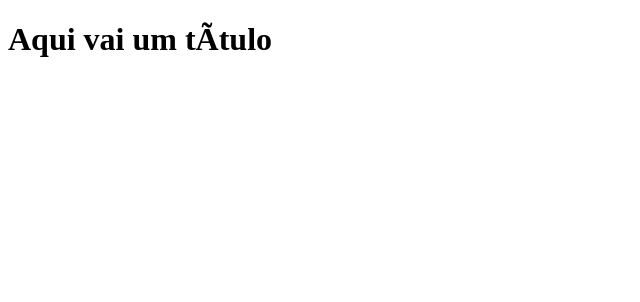
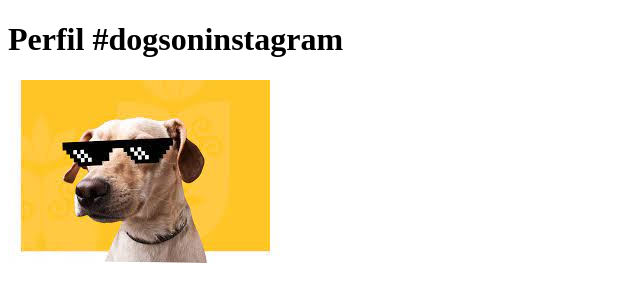
Before and after one commit to MatheusSimplicio/atividade-pratica10-trabalhando-com-github, a plain HTML site: page index.html in a window 1280 px wide. Shown: the whole page, without its empty margins (0-640 px from the left). Drawn offline with Linux system fonts and the light colour scheme.

Commit message:
pasta imagem com uma imagem de cachorro adicionada. Modificações no html

```diff
--- a/index.html
+++ b/index.html
@@ -4,7 +4,7 @@
 
 <head>
 
-<title>Título da página</title>
+<title>Fanpage de Cachorrinhos</title>
 
 <meta charset=“utf-8”>
 
@@ -12,8 +12,9 @@
 
 <body>
 
-<h1>Aqui vai um título</h1>
+<h1>Perfil #dogsoninstagram</h1>
 
+<img src="imagens/cachorro.jpeg">
 </body>
 
 </html>
```
Also changed, not shown: imagens/cachorro.jpeg (added).
